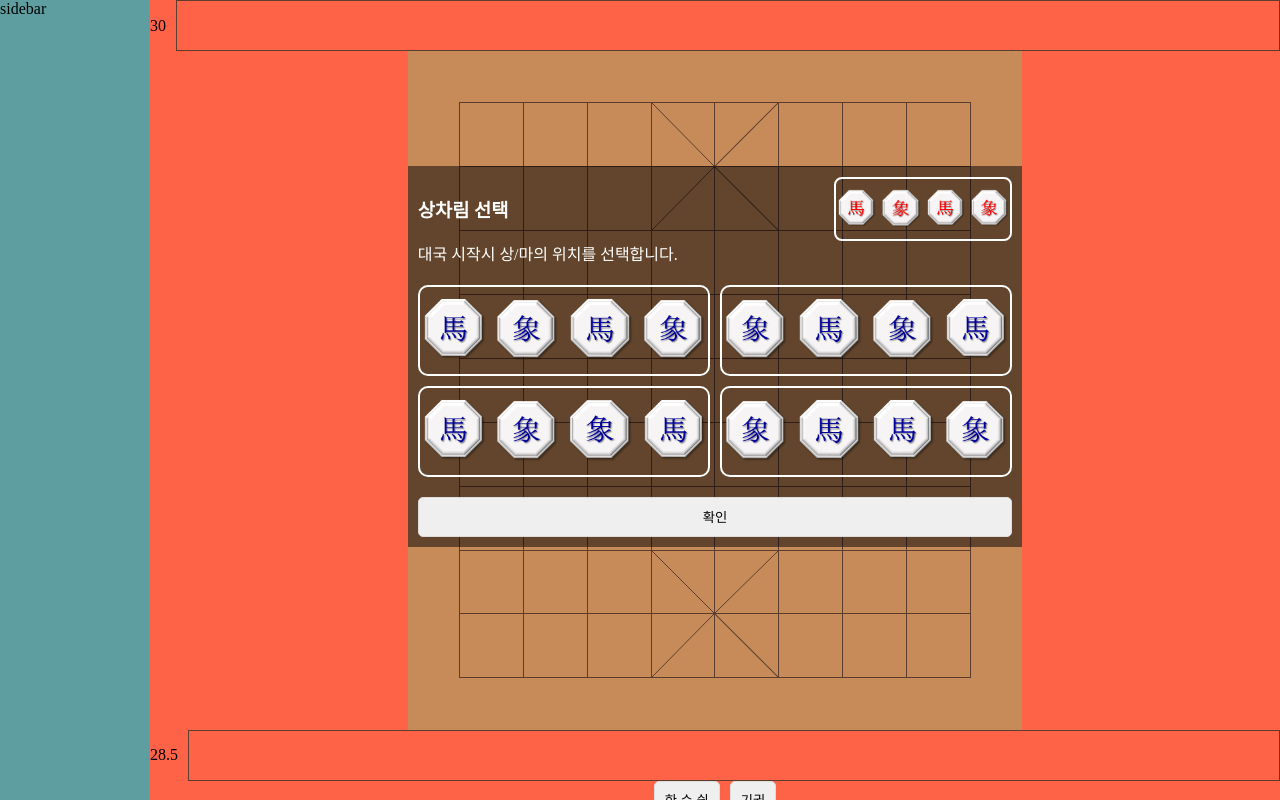
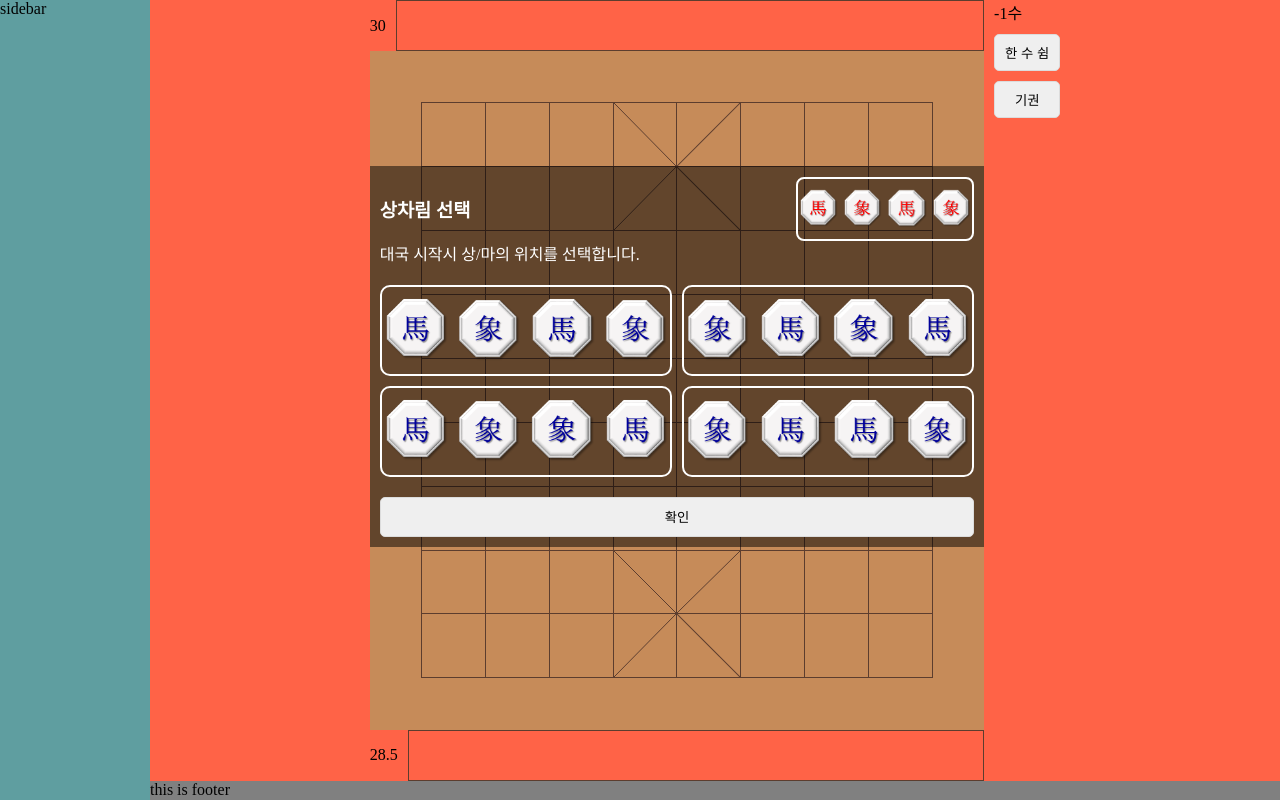
Before and after one commit to wonwoo-Jang/janggi-with-js, a React (Create React App) app: page /play in a window 1280 px wide. Built offline with nearby package versions, Linux system fonts and the light colour scheme.

Commit message:
💄 추가적인 게임 옵션과 정보들 장기판 오른쪽에 배치

```diff
--- a/src/components/Janggi/Referee.module.scss
+++ b/src/components/Janggi/Referee.module.scss
@@ -1,6 +1,10 @@
 @use '@styles/variables.scss' as v;
 
 .janggi {
+  display: flex;
+  justify-content: center;
+  gap: 10px;
+
   .scoreBoard {
     display: flex;
     align-items: center;
@@ -31,8 +35,7 @@
 
   .gameOptions {
     display: flex;
-    justify-content: center;
-    align-items: center;
+    flex-direction: column;
     gap: 10px;
 
     button {
--- a/src/components/Janggi/Referee.tsx
+++ b/src/components/Janggi/Referee.tsx
@@ -229,7 +229,6 @@ export default function Referee() {
     }
 
     setPlayedCount(prev => prev + 1);
-    console.log(playedCount);
   }, [pieces]);
 
   const initializePieces = useCallback(() => {
@@ -299,6 +298,7 @@ export default function Referee() {
 
   return (
     <div className={styles.janggi}>
+      <div className={styles.boards}>
         <ScoreBoard scoreBoard={hanScoreBoard} />
         <JanggiBoard
           board={board}
@@ -310,7 +310,10 @@ export default function Referee() {
           movePiece={movePiece}
         />
         <ScoreBoard scoreBoard={choScoreBoard} />
+      </div>
+
       <div className={styles.gameOptions}>
+        <div className={styles.playedCount}>{playedCount}수</div>
         <button
           className={styles.pass}
           onClick={() => {
@@ -330,7 +333,6 @@ export default function Referee() {
           <span>기권</span>
         </button>
       </div>
-      <div className={styles.playedCount}>{playedCount}수</div>
     </div>
   );
 }
```
Lines whose indentation alone changed are shown as unchanged.
